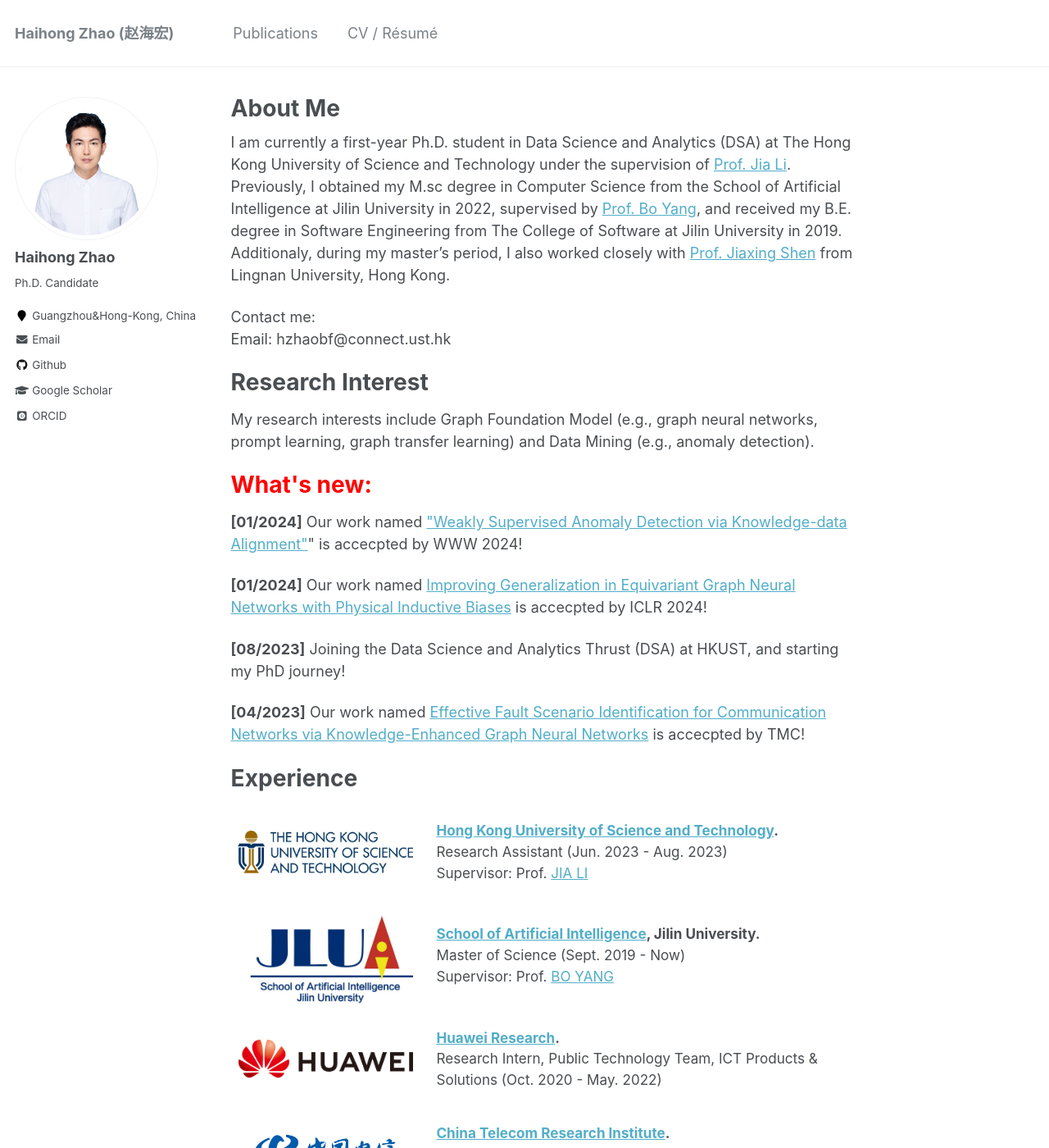
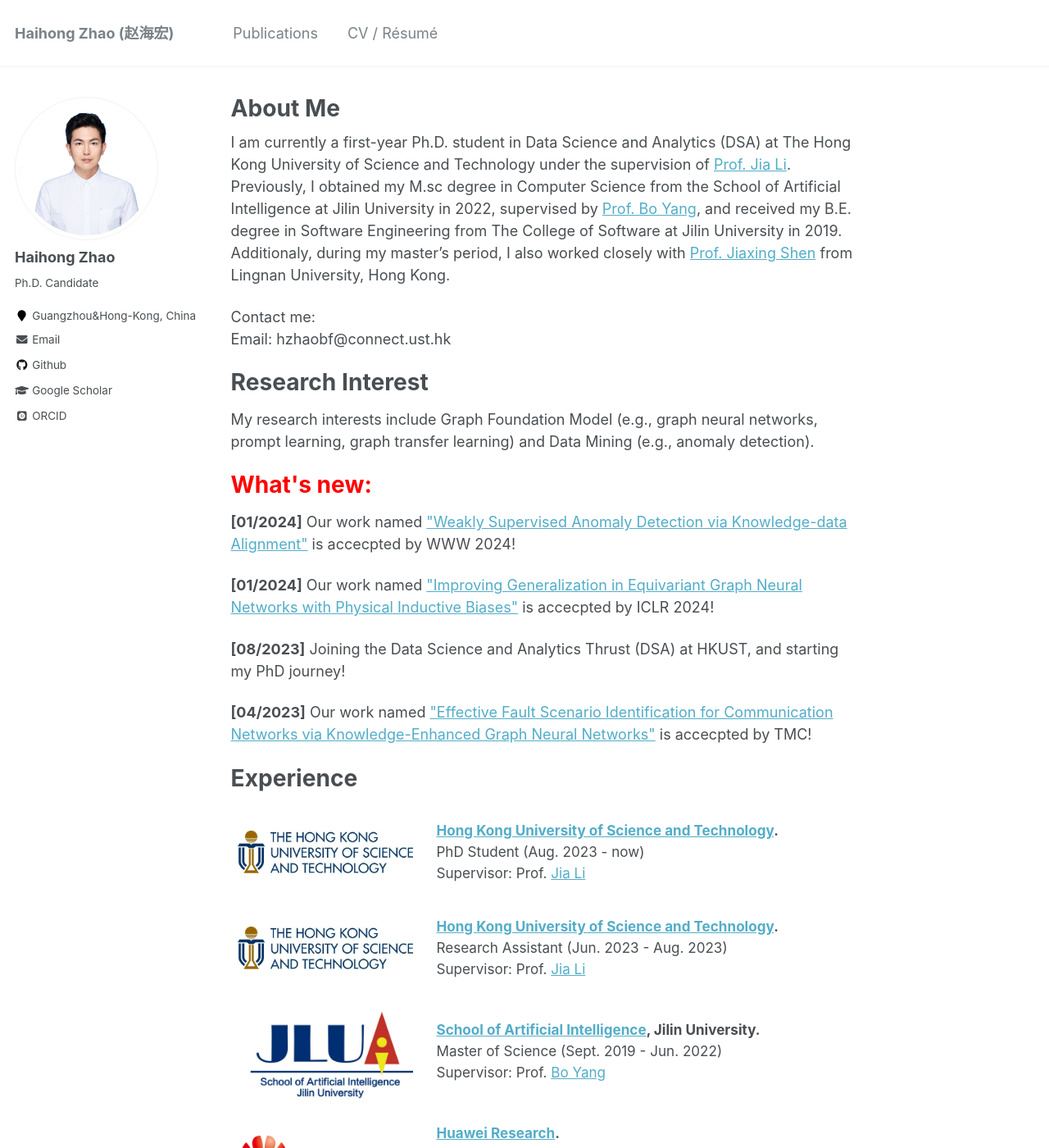
Before and after one commit to cshhzhao/cshhzhao.github.io, a Jekyll site: the page built from _pages/about.md, in a window 1280 px wide and 1400 px high. Shown: the whole window at 82% size. Built offline with Jekyll 4.4.1, drawn with Linux system fonts in a browser that asks for light colours; some web fonts are replaced.

Commit message:
update news

```diff
--- a/_pages/about.md
+++ b/_pages/about.md
@@ -24,10 +24,10 @@ My research interests include Graph Foundation Model (e.g., graph neural network
 Data Mining (e.g., anomaly detection).
 
 <h1 style="color:red">What's  new:</h1>
-<p><b>[01/2024]</b> Our work named <a href="https://arxiv.org/abs/2402.03785">"Weakly Supervised Anomaly Detection via Knowledge-data Alignment"</a>" is accecpted by WWW 2024! <p>
-<p><b>[01/2024]</b> Our work named <a href="https://openreview.net/pdf?id=3oTPsORaDH">Improving Generalization in Equivariant Graph Neural Networks with Physical Inductive Biases</a> is accecpted by ICLR 2024! <p>
+<p><b>[01/2024]</b> Our work named <a href="https://arxiv.org/abs/2402.03785">"Weakly Supervised Anomaly Detection via Knowledge-data Alignment"</a> is accecpted by WWW 2024! <p>
+<p><b>[01/2024]</b> Our work named <a href="https://openreview.net/pdf?id=3oTPsORaDH">"Improving Generalization in Equivariant Graph Neural Networks with Physical Inductive Biases"</a> is accecpted by ICLR 2024! <p>
 <p><b>[08/2023]</b> Joining the Data Science and Analytics Thrust (DSA) at HKUST, and starting my PhD journey! <p>
-<p> <b>[04/2023]</b> Our work named <a href="https://shenjiaxing.github.io/pdf/zhao2023effective.pdf">Effective Fault Scenario Identification for Communication Networks via Knowledge-Enhanced Graph Neural Networks</a> is accecpted by TMC! <p>
+<p> <b>[04/2023]</b> Our work named <a href="https://shenjiaxing.github.io/pdf/zhao2023effective.pdf">"Effective Fault Scenario Identification for Communication Networks via Knowledge-Enhanced Graph Neural Networks"</a> is accecpted by TMC! <p>
 
 <h1>Experience</h1>
 
@@ -42,9 +42,23 @@ Data Mining (e.g., anomaly detection).
             <td style="padding:20px;width:70%;vertical-align:middle;border-right:none;border:none;">
                 <b><a href="https://hkust.edu.hk/">Hong Kong University of Science and Technology</a>.</b>
                 <br>
+                PhD Student (Aug. 2023 - now)
+                <br>
+                Supervisor: Prof. <a href="https://sites.google.com/view/lijia">Jia Li</a>
+            </td>
+        </tr>
+
+        <tr>
+            <td style="padding:8px;width:30%;vertical-align:middle;border:none;">
+                <img src="images/hkust_logo-svg.jpg" width="300">
+            </td>
+
+            <td style="padding:20px;width:70%;vertical-align:middle;border-right:none;border:none;">
+                <b><a href="https://hkust.edu.hk/">Hong Kong University of Science and Technology</a>.</b>
+                <br>
                 Research Assistant (Jun. 2023 - Aug. 2023)
                 <br>
-                Supervisor: Prof. <a href="https://sites.google.com/view/lijia">JIA LI</a>
+                Supervisor: Prof. <a href="https://sites.google.com/view/lijia">Jia Li</a>
             </td>
         </tr>
 
@@ -56,9 +70,9 @@ Data Mining (e.g., anomaly detection).
             <td style="padding:20px;width:70%;vertical-align:middle;border-right:none;border:none;">
                 <b><a href="http://sai.jlu.edu.cn/">School of Artificial Intelligence</a>, Jilin University.</b>
                 <br>
-                Master of Science (Sept. 2019 - Now)
+                Master of Science (Sept. 2019 - Jun. 2022)
                 <br>
-                Supervisor: Prof. <a href="https://ccst.jlu.edu.cn/info/1026/18157.htm">BO YANG</a>
+                Supervisor: Prof. <a href="https://ccst.jlu.edu.cn/info/1026/18157.htm">Bo Yang</a>
             </td>
         </tr>
 
```
